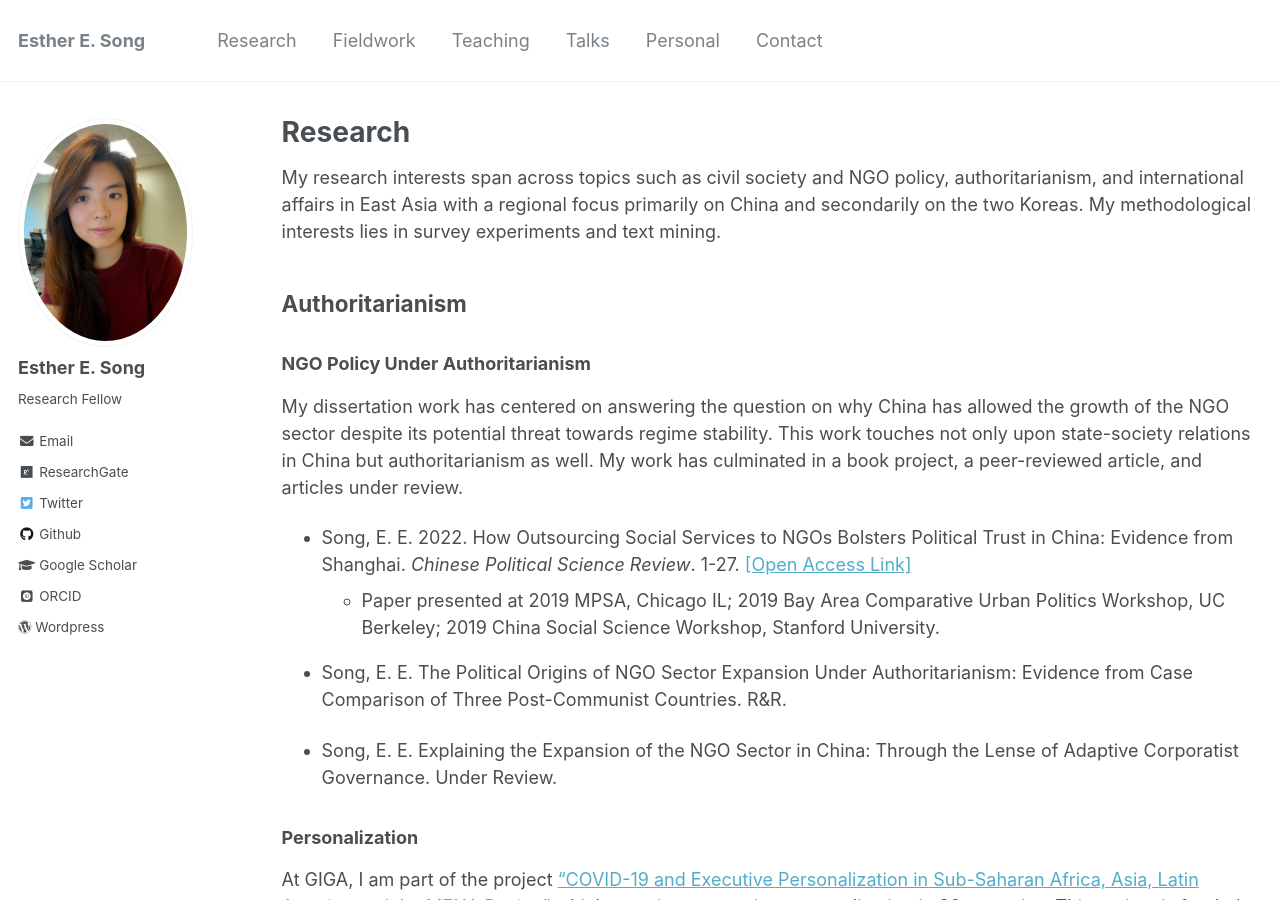
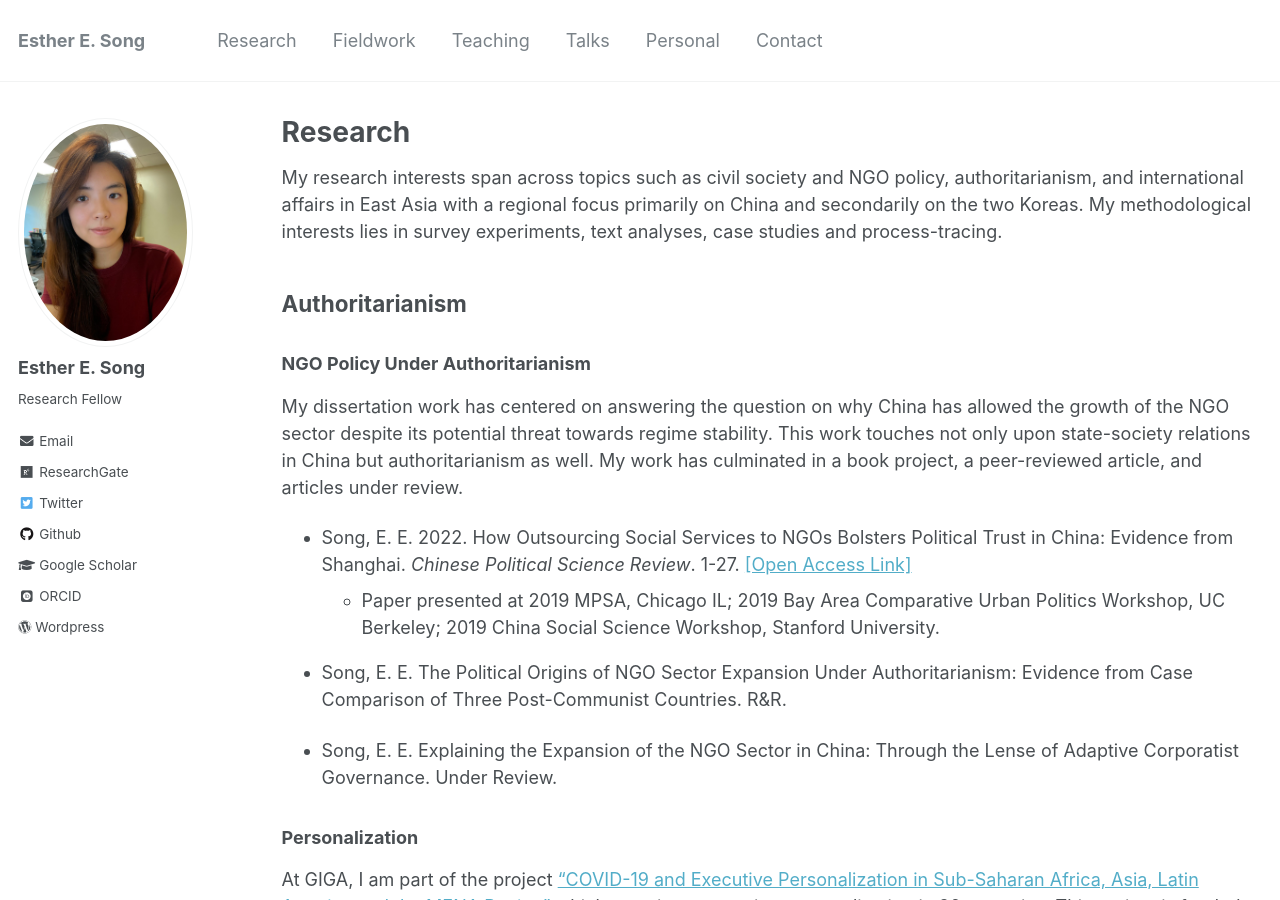
Before and after one commit to ehsong/ehsong.github.io, a Jekyll site: the page built from _pages/research.md, in a window 1280 px wide and 900 px high. Built offline with Jekyll 4.4.1, drawn with Linux system fonts in a browser that asks for light colours; some web fonts are replaced.

Commit message:
Update research.md

```diff
--- a/_pages/research.md
+++ b/_pages/research.md
@@ -7,7 +7,7 @@
 
 {% include base_path %}
 
-My research interests span across topics such as civil society and NGO policy, authoritarianism, and international affairs in East Asia with a regional focus primarily on China and secondarily on the two Koreas. My methodological interests lies in survey experiments and text mining.
+My research interests span across topics such as civil society and NGO policy, authoritarianism, and international affairs in East Asia with a regional focus primarily on China and secondarily on the two Koreas. My methodological interests lies in survey experiments, text analyses, case studies and process-tracing.
 
 ## Authoritarianism
 
```
